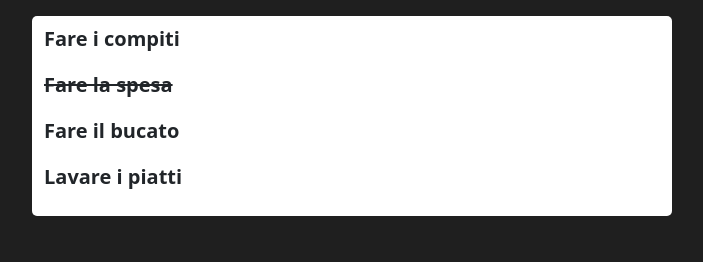
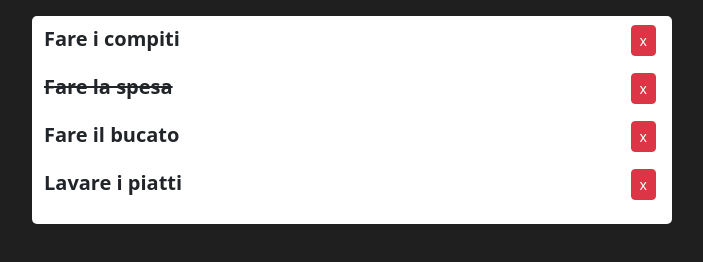
Before and after one commit to n3ndo/vue-todolist, a plain HTML site: page index.html in a window 1280 px wide. Shown: the whole page, without its empty margins (288-991 px from the left). Drawn offline with nearby package versions, Linux system fonts and the light colour scheme.

Commit message:
MILESTONE 2 done

```diff
--- a/index.html
+++ b/index.html
@@ -16,9 +16,14 @@
                         <div>
                             <ul class="list-unstyled ">
                                 <li v-for="(todo, index) in todoList" :key="index" :class="todo.done ? 'text-decoration-line-through' : ''" class="py-2 fs-5 fw-semibold">
-                                    <span>
-                                        {{ todo.text }}
-                                    </span>
+                                    <div class="d-flex justify-content-between">
+                                        <span>
+                                            {{ todo.text }}
+                                        </span>
+                                        <div class="buttons">
+                                            <button class="mx-1 btn btn-sm btn-square btn-danger" @click="removeTodo(index)">x</button>
+                                        </div>
+                                    </div>
                                 </li>
                             </ul>
                         </div>
--- a/js/script.js
+++ b/js/script.js
@@ -23,6 +23,8 @@ createApp({
         }
     },
     methods: {
-
+        removeTodo(index){
+            this.todoList.splice(index, 1);
+        }
     }
 }).mount('#app');
```
